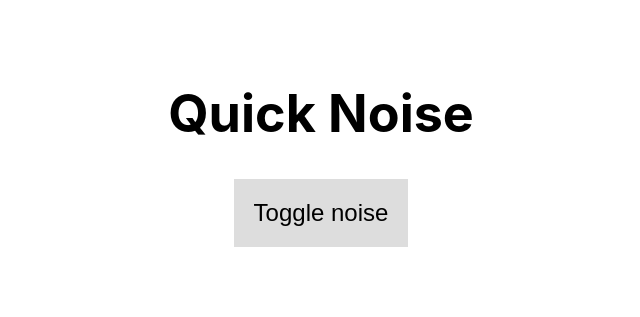
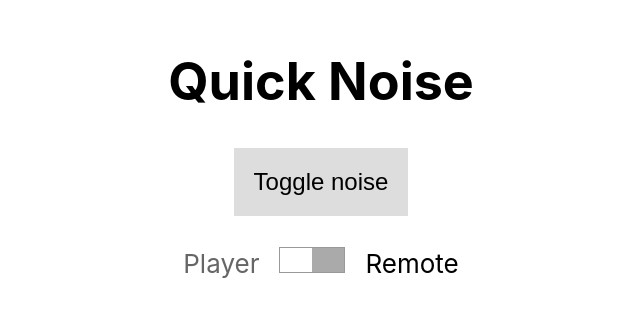
Before and after one commit to zoeesilcock/quick-noise, a React (Create React App) app: page / in a window 1280 px wide. Shown: the part 253-570 px from the top of the page, without its empty margins (319-959 px from the left). Built offline with nearby package versions, Linux system fonts and the light colour scheme; no server answers.

Commit message:
Use socket.io to allow remote controlling the player from any device

```diff
--- a/package.json
+++ b/package.json
@@ -8,11 +8,15 @@
     "react": "^16.11.0",
     "react-dom": "^16.11.0",
     "react-scripts": "3.2.0",
+    "socket.io": "2.3.0",
     "tone": "13.8.25"
+  },
+  "devDependencies": {
+    "nodemon": "1.19.4"
   },
   "scripts": {
     "start": "react-scripts start",
-    "start-api": "node server.js",
+    "start-api": "nodemon server.js",
     "start-production": "NODE_ENV=production node server.js",
     "build": "react-scripts build",
     "test": "react-scripts test",
--- a/src/App.js
+++ b/src/App.js
@@ -1,35 +1,66 @@
 import React from 'react';
 import Tone from 'tone';
+import io from 'socket.io-client';
+
 import './App.css';
+import RemoteToggle from './components/RemoteToggle';
 
-let noise = null;
+class App extends React.Component {
+  constructor(props) {
+    super(props);
 
-function initNoise() {
-  noise = new Tone.Noise("brown").toMaster();
-  noise._playbackRate = 0.1;
+    this.state = { isRemote: true };
+    this.noise = null;
+
+    this.socket = io(`${window.location.hostname}:5000`);
+    this.socket.on('toggle noise', () => {
+      if (!this.state.isRemote) {
+        this.togglePlayer();
+      }
+    });
   }
 
-function toggleNoise() {
-  if (noise == null) {
-    initNoise();
+  initNoise() {
+    this.noise = new Tone.Noise("brown").toMaster();
+    this.noise._playbackRate = 0.1;
   }
 
-  if (noise.state === 'stopped') {
-    noise.start();
+  toggleNoise() {
+    if (this.state.isRemote) {
+      this.socket.emit('toggle noise');
     } else {
-    noise.stop();
+      this.togglePlayer();
     }
   }
 
-function App() {
+  togglePlayer() {
+    if (this.noise == null) {
+      this.initNoise();
+    }
+
+    if (this.noise.state === 'stopped') {
+      this.noise.start();
+    } else {
+      this.noise.stop();
+    }
+  }
+
+  toggleRemote() {
+    this.setState({ isRemote: !this.state.isRemote });
+  }
+
+  render() {
     return (
       <div className="App">
         <header className="App-header">
           <h1>Quick Noise</h1>
-        <button className="App-button" onClick={() => toggleNoise()}>Toggle noise</button>
+          <button className="App-button" onClick={() => this.toggleNoise()}>Toggle noise</button>
+          <br/>
+          <RemoteToggle isRemote={this.state.isRemote} onClick={() => this.toggleRemote()} />
         </header>
       </div>
     );
   }
+}
 
 export default App;
--- /dev/null
+++ b/src/components/RemoteToggle.css
@@ -0,0 +1,41 @@
+.RemoteToggle-body {
+  color: #666;
+  cursor: pointer;
+}
+
+.RemoteToggle-remote, .RemoteToggle-player {
+  display: inline-block;
+  position: relative;
+  width: 64px;
+  height: 24px;
+  border: 1px solid #999;
+  margin: 0 20px;
+}
+
+.RemoteToggle-box {
+  display: inline-block;
+  position: absolute;
+  left: 0;
+  top: 0;
+  bottom: 0;
+  right: 0;
+  background: #aaa;
+}
+
+.RemoteToggle-player .RemoteToggle-box {
+  right: 32px;
+}
+
+.RemoteToggle-remote .RemoteToggle-box {
+  left: 32px;
+}
+
+.RemoteToggle-selected {
+  color: #fff;
+}
+
+@media screen and (prefers-color-scheme: light) {
+  .RemoteToggle-selected {
+    color: #000;
+  }
+}
--- /dev/null
+++ b/src/components/RemoteToggle.js
@@ -0,0 +1,25 @@
+import React from 'react';
+import PropTypes from 'prop-types';
+
+import './RemoteToggle.css'
+
+class RemoteToggle extends React.Component {
+  render() {
+    return (
+      <div className="RemoteToggle-body" onClick={this.props.onClick}>
+        <span className={this.props.isRemote ? '' : 'RemoteToggle-selected'}>Player</span>
+        <div className={this.props.isRemote ? 'RemoteToggle-remote' : 'RemoteToggle-player'}>
+          <div className="RemoteToggle-box"></div>
+        </div>
+        <span className={this.props.isRemote ? 'RemoteToggle-selected' : ''}>Remote</span>
+      </div>
+    );
+  }
+}
+
+RemoteToggle.propTypes = {
+  isRemote: PropTypes.bool.isRequired,
+  onClick: PropTypes.func.isRequired,
+}
+
+export default RemoteToggle;
```
Also changed, not shown: server.js (+12 -3 lines), 1 other file (tests, documents, lock files or other folders). Lines whose indentation alone changed are shown as unchanged.
